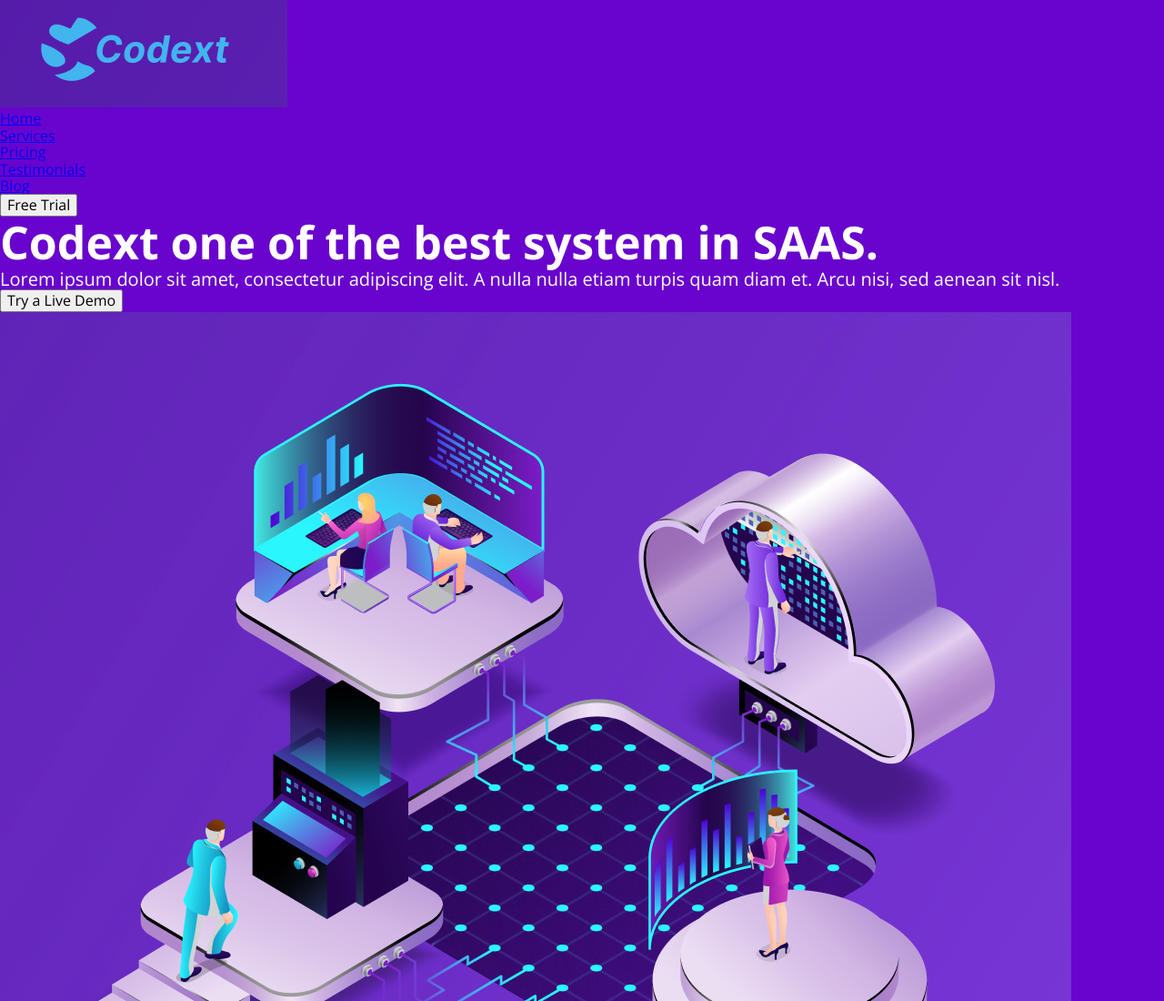
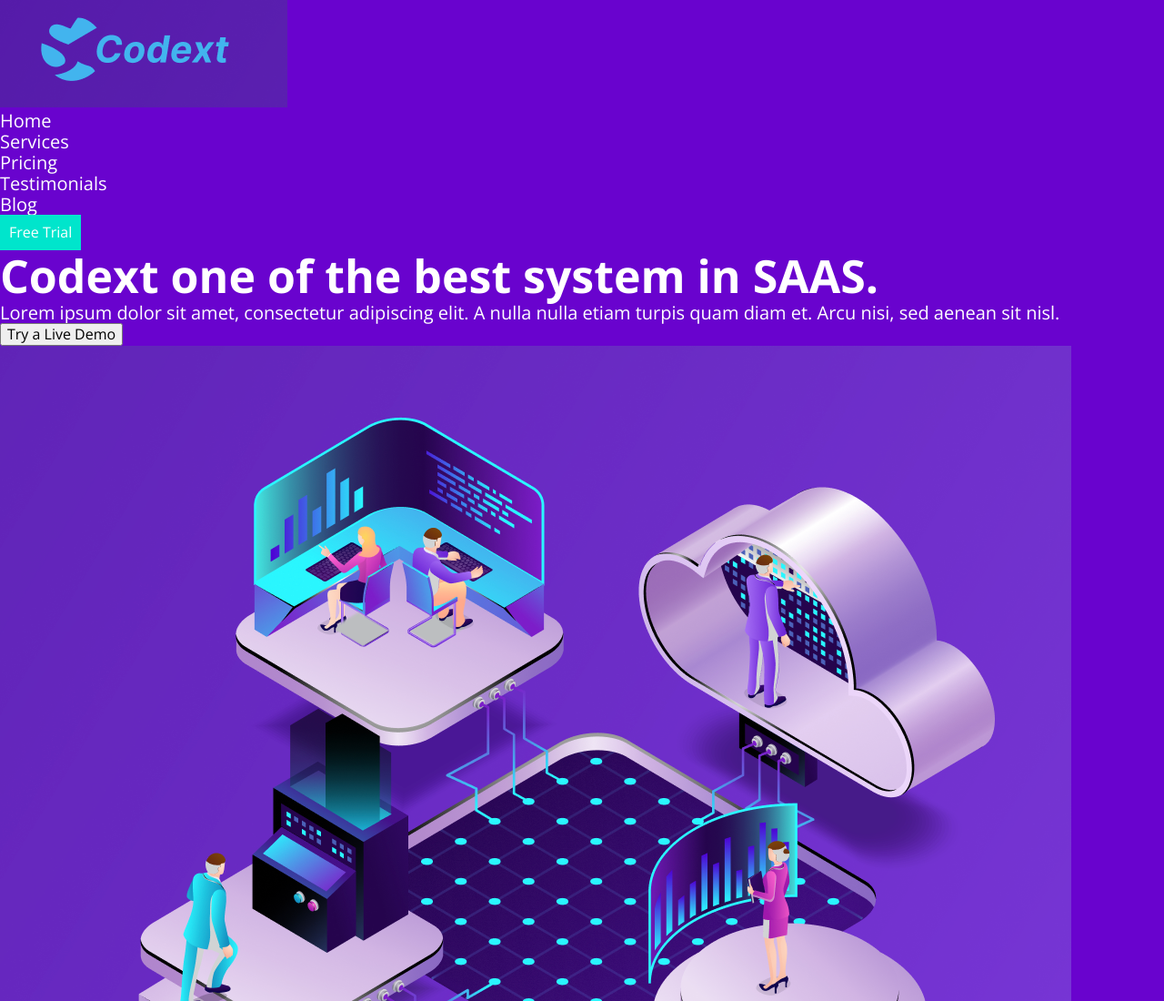
Before and after one commit to jtj48/Info-151, a plain HTML site: page Info-151-F23-Project-Template/index.html in a window 1280 px wide. Shown: the top 1100 px of the page at 91% size. Drawn offline with nearby package versions, Linux system fonts and the light colour scheme.

Commit message:
added css for buttons and links

```diff
--- a/Info-151-F23-Project-Template/scss/Sections/_hero.scss
+++ b/Info-151-F23-Project-Template/scss/Sections/_hero.scss
@@ -4,7 +4,33 @@
 
 #hero {
 
+    nav{
+        ul{
+            margin: 0;
+            padding: 0;
+            li{
+                list-style: none;
+                //love hate
+                a:link, a:visited{
 
+                    font-size: 20px;
+                    color: white;
+                    text-decoration: none;
+                }
+                a:hover, a:active{
+                    color: green;
+
+                }
+                button{
+                    padding: 10px;
+                    background-color: var(--blue);
+                    color: white;
+                    border: none;
+
+                }
+            }
+        }
+    }
 
 
 
```
Also changed, not shown: Info-151-F23-Project-Template/css/styles.css.
